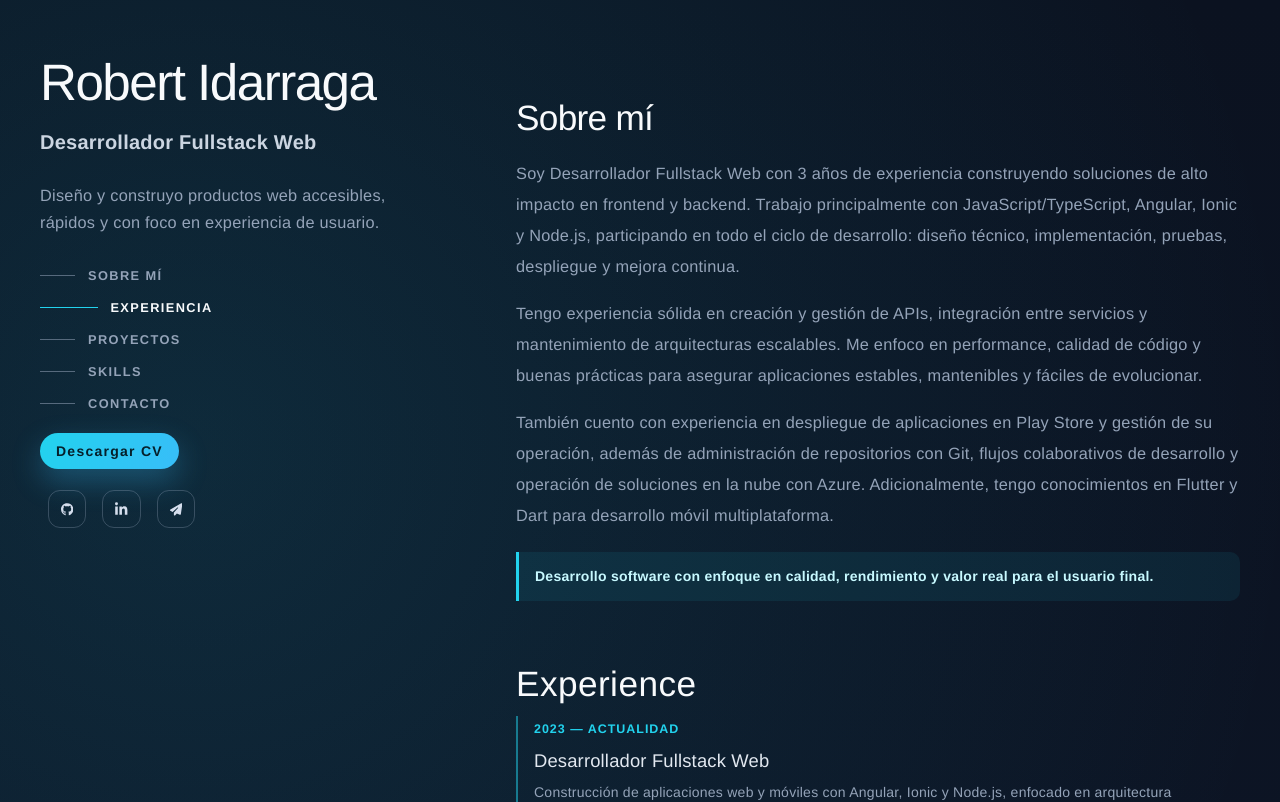
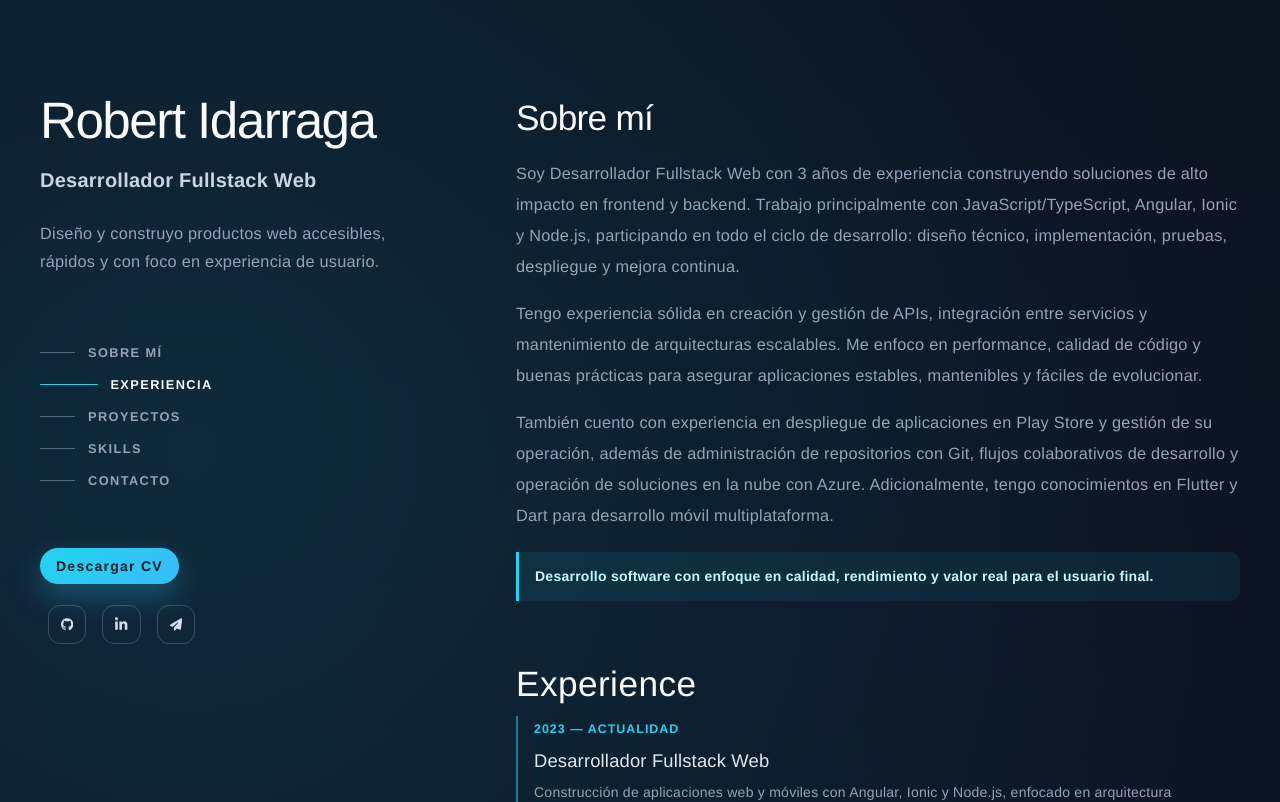
Before and after one commit to stiven0/my-portfolio, an Angular app: page / in a window 1280 px wide. Shown: the top 802 px of the page. Built offline with nearby package versions, Linux system fonts and the light colour scheme; a web font is replaced by a local one.

Commit message:
feat: add padding to greeting shell and margin to navbar actions for improved layout

```diff
--- a/src/app/features/home/components/home-greeting/home-greeting.component.scss
+++ b/src/app/features/home/components/home-greeting/home-greeting.component.scss
@@ -11,6 +11,7 @@
     gap: 1rem;
     max-width: 24rem;
     color: $color-white;
+    padding: 2.4rem 0;
 
     .eyebrow {
         margin: 0;
--- a/src/app/features/home/components/home-navbar/home-navbar.component.scss
+++ b/src/app/features/home/components/home-navbar/home-navbar.component.scss
@@ -66,6 +66,7 @@
         flex-direction: column;
         align-items: baseline;
         gap: 0.8rem;
+        margin-top: 2.4rem;
 
         .button-resume {
             border-radius: 999px;
```
